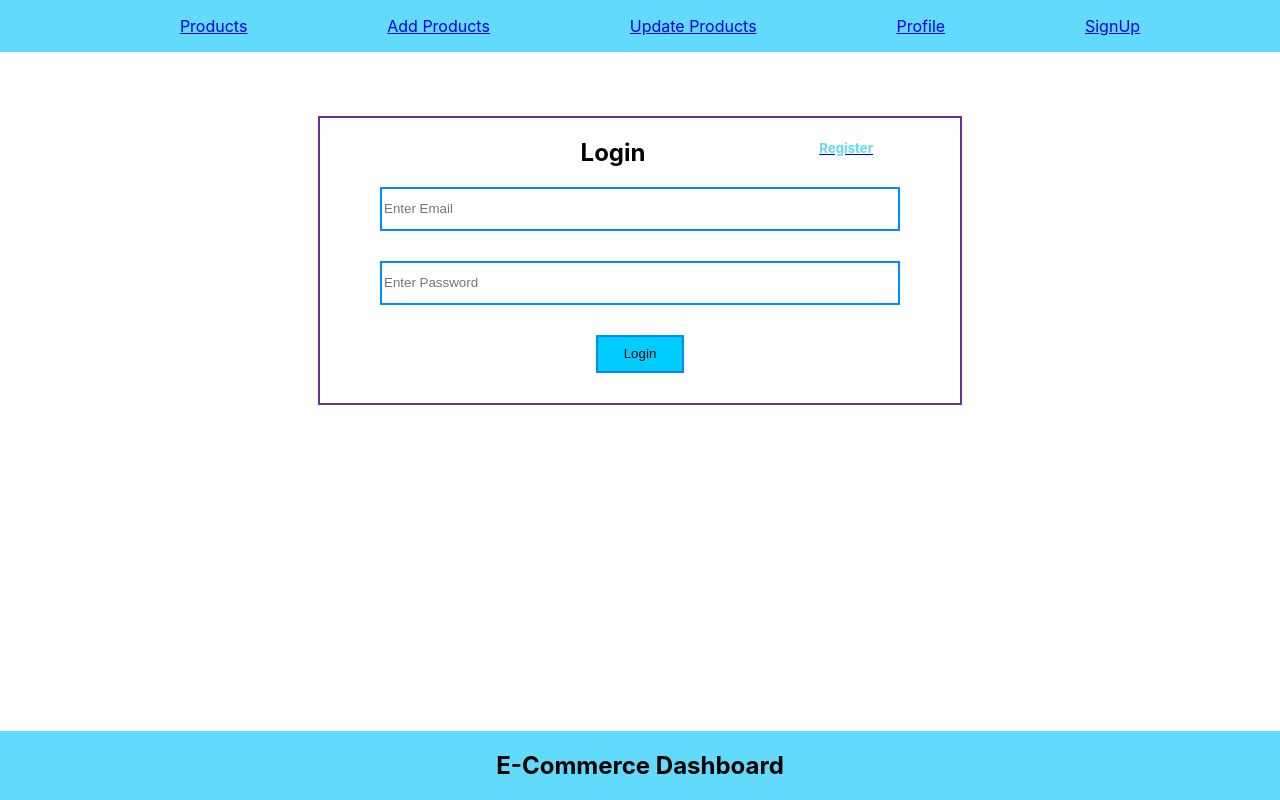
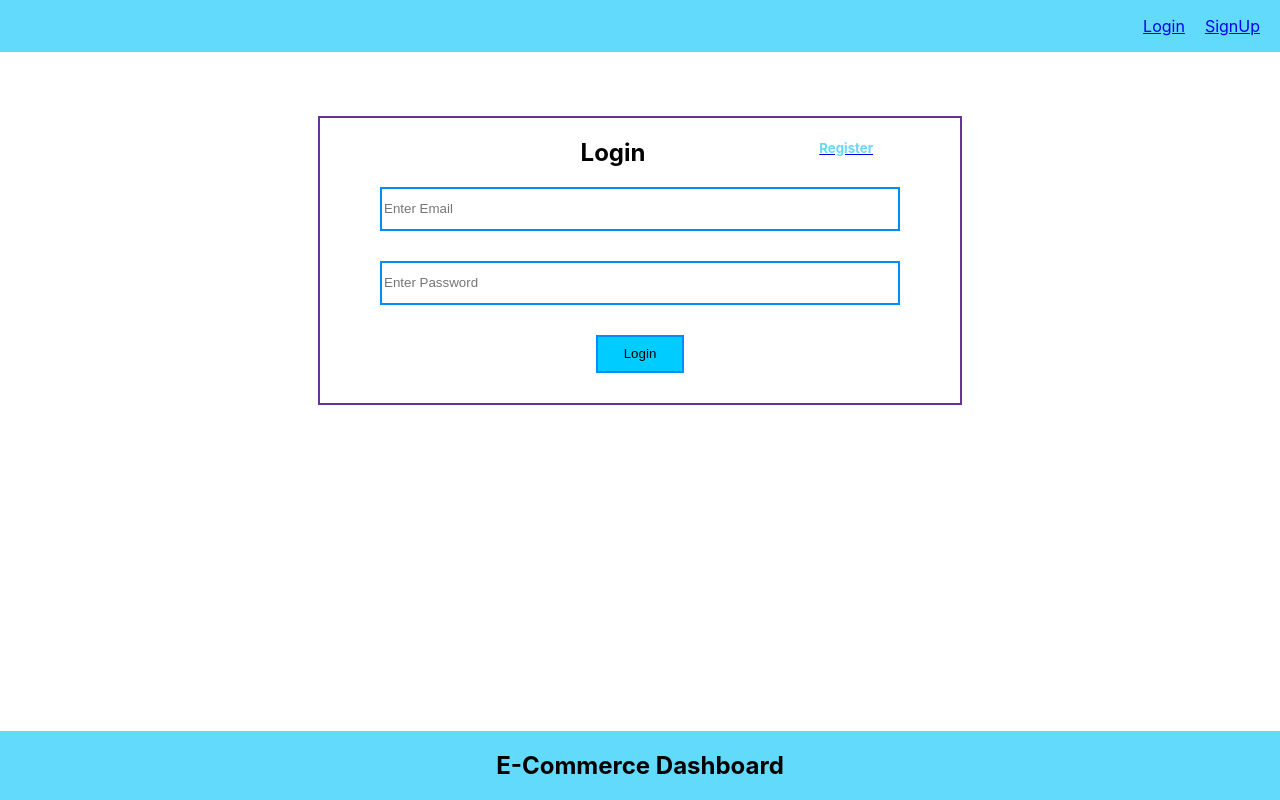
Before and after one commit to E-Commerce-VictheCG/FrontEnd, a React (Create React App) app: page /login in a window 1280 px wide. Built offline with nearby package versions, Linux system fonts and the light colour scheme.

Commit message:
Navbar update

```diff
--- a/src/App.css
+++ b/src/App.css
@@ -45,6 +45,7 @@ body {
 
 .navbar {
   background-color: #61dafb;
+  /* height: fit-content; */
 }
 
 .navbar_ul {
@@ -52,6 +53,14 @@ body {
   display: flex;
   /* justify-content: flex-start; */
   justify-content: space-evenly;
+}
+
+.nav-right {
+  display: block;
+  text-align: right;
+}
+.nav-right li{
+  padding-right: 20px;
 }
 
 .navbar_ul li {
--- a/src/components/Login Page/Login.css
+++ b/src/components/Login Page/Login.css
@@ -1,3 +1,15 @@
+.head {
+  /* border: 2px solid darkblue; */
+  display: flex;
+  justify-content: space-around;
+  /* width: 50%; */
+  /* position: relative;
+  left: 100px; */
+}
+.head a h5 {
+  color: #61dafb;
+}
+
 .login {
   border: 2px solid rebeccapurple;
   width: 50%;
--- a/src/components/Navbar.js
+++ b/src/components/Navbar.js
@@ -1,4 +1,5 @@
 import {Link, useNavigate} from 'react-router-dom'
+import '../App.css'
 const Navbar = () => {
     const auth = localStorage.getItem('user')
     const navigate = useNavigate()
@@ -8,14 +9,23 @@ const Navbar = () => {
      }
     return (
         <nav className='navbar'>
+            { auth ?
                 <ul className='navbar_ul'>
                     <li><Link to='/'><p>Products</p></Link></li>
                     <li><Link to='/add'><p>Add Products</p></Link></li>
                     <li><Link to='/update'><p>Update Products</p></Link></li>
                     {/* <li><Link to='/logout'><p>logout</p></Link></li> */}
                     <li><Link to='/profile'><p>Profile</p></Link></li>
-                <li>{auth ? <Link to='/signup' onClick={logout}><p>Logout</p></Link>:<Link to='/signup'><p>SignUp</p></Link>}</li>
+                    <li><Link to='/signup' onClick={logout}><p>Logout</p></Link></li>
                 </ul>
+                :
+                <ul className='navbar_ul nav-right'>
+                    <li><Link to='/login'><p>Login</p></Link></li>
+                    <li><Link to='/signup'><p>SignUp</p></Link></li>
+                </ul>
+            }
+
+
         </nav>
     );
 }
```
Also changed, not shown: 1 other file (tests, documents, lock files or other folders). Lines whose indentation alone changed are shown as unchanged.
